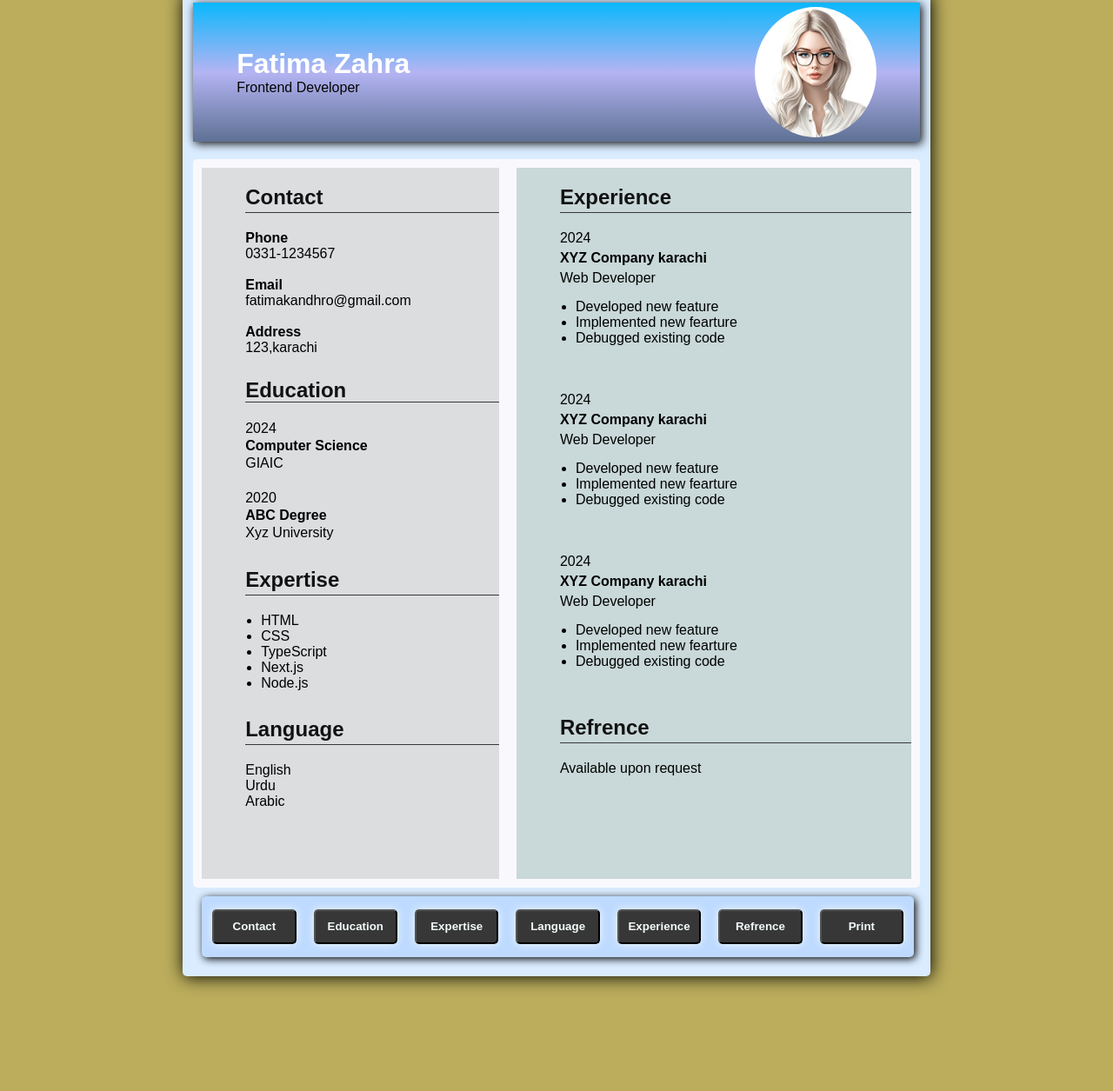
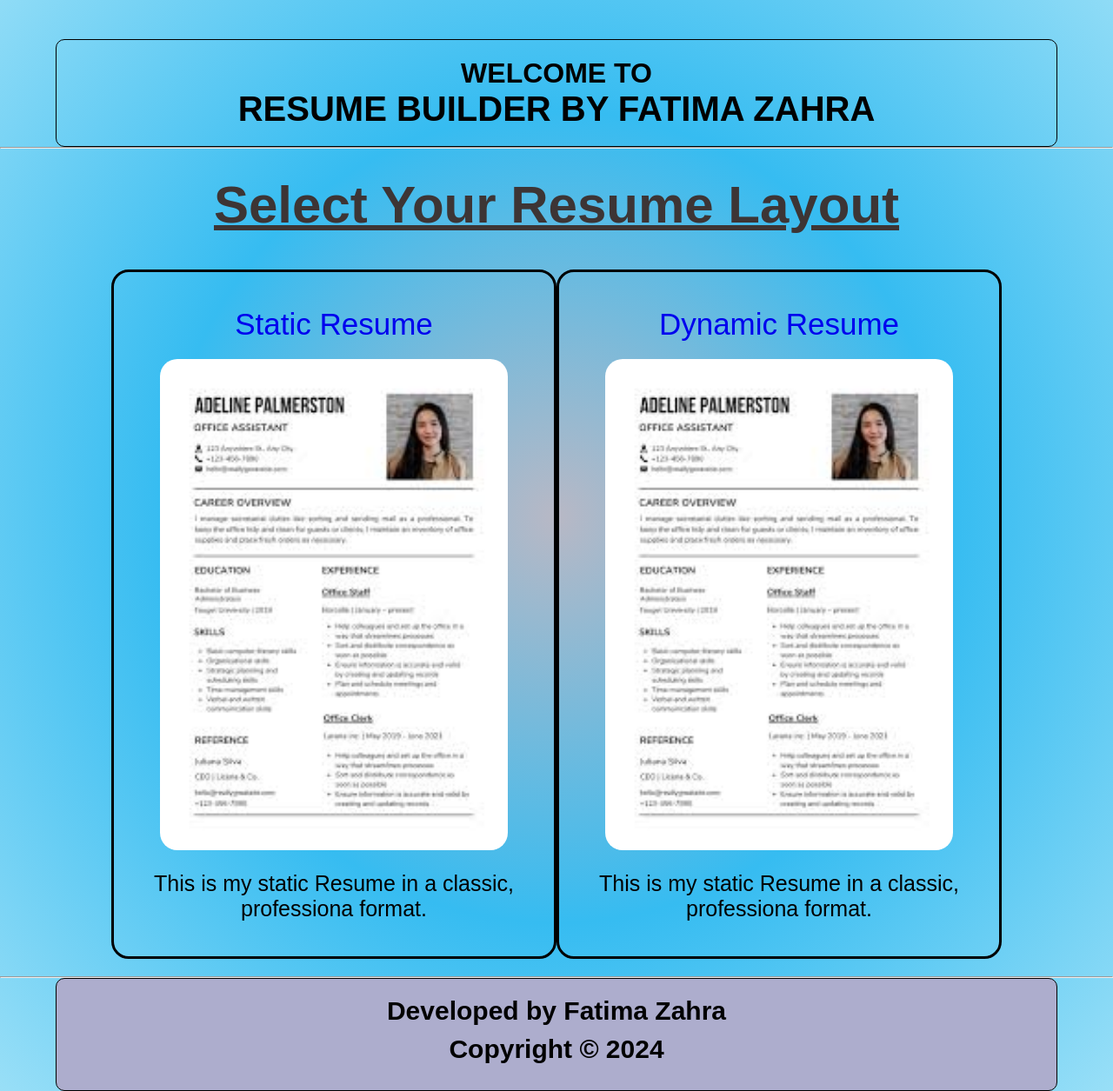
Before and after one commit to fatima-zahra-github-account/my-hacakathon-MLS-1-2, a plain HTML site: page index.html in a window 1280 px wide. Shown: the part 65-1320 px from the top of the page at 87% size. Before the commit the page ends 1244 px from the top, so only its background shows below. Drawn offline with Linux system fonts and the light colour scheme.

Commit message:
Add files via upload

```diff
--- /dev/null
+++ b/index.css
@@ -0,0 +1,134 @@
+*{
+    margin: 0;
+    padding: 0;
+     box-sizing: border-box;
+    font-family: Arial, Helvetica, sans-serif;
+
+}
+body{
+    display: flex;
+    flex-direction: column;
+    justify-content: center;
+    text-align: center;
+    padding-top: 80px;
+    background-image:repeating-radial-gradient(rgb(184, 184, 197),rgb(54, 188, 241),rgb(153, 223, 247));
+}
+
+.headingstyle{
+    width: 90%;
+    border: 1px solid;
+    border-radius: 10px;
+    text-align: center;
+    margin-top: 60px;
+    padding: 20px;
+    margin: auto
+
+}
+.myHeader{
+   font-size:60px ;
+   margin-bottom: 20px;
+   text-decoration: underline;
+   color: rgb(61, 53, 53);
+
+
+}
+.mt30{
+    margin-top: 30px;
+}
+.mb{
+    margin-bottom:40px ;
+
+}
+.mb20{
+    margin-bottom:20px ;
+}
+
+#header h2{
+    font-size: 40px;
+
+
+}
+
+#header:hover{
+    width: 100%;
+    background-color: rgb(144, 156, 248);
+    border: none;
+    color: aliceblue;
+
+}
+#main{
+    margin-top: 20px;
+    margin-left: 5%;
+    margin-right: 5%;
+    text-align: center;
+    display: flex;
+    justify-content: space-between;
+
+    align-items: center;
+    padding-left:5% ;
+    padding-right:5% ;
+
+}
+.p40{
+    padding: 40px;
+
+}
+
+.round{
+    border-radius: 50px;
+
+}
+
+.anchor{
+    display: block;
+    font-size: 35px;
+    text-decoration:none ;
+    margin-bottom:20px ;
+
+}
+.img{
+    width: 400px;
+    border-radius: 20px;
+}
+.para{
+    font-size: 25px;
+    margin-top: 20px;
+}
+
+.zoom{
+    transform: scale(1);
+    transition: transform 0.5s;
+}
+
+.zoom:hover{
+    transform: scale(1.01);
+}
+.border{
+    border: 3px solid black;
+    border-radius: 20px;
+    margin-bottom: 20px;
+
+}
+
+footer{
+    background-color: rgb(173, 173, 205);
+
+
+}
+
+footer p{
+    font-size: 30px;
+    margin-top:10 ;
+    margin-bottom: 10px;
+    font-weight: 600;
+
+}
+
+footer:hover{
+    width: 100%;
+    background-color: rgb(6, 6, 6);
+    color: azure;
+    transform: scale(1.01);
+    transition: 0.5s;
+
+}
--- a/index.html
+++ b/index.html
@@ -1,145 +1,46 @@
 <!DOCTYPE html>
 <html lang="en">
-
 <head>
     <meta charset="UTF-8">
     <meta name="viewport" content="width=device-width, initial-scale=1.0">
     <title>Document</title>
-    <link rel="stylesheet" href="style.css">
+    <link rel="stylesheet" href="index.css">
 </head>
+<body>
 
-<body style="background-color: rgb(187, 173, 92);">
-    <div class="resumeDiv" style="background-color: rgb(218, 236, 255);">
-        <header>
-            <div>
-                <h1 class="white">Fatima Zahra</h1>
-                <p class="whit">Frontend Developer</p>
-            </div>
-            <img src="profilepic.jpg" alt="">
-        </header>
-        <div class="content">
-            <aside>
-                <section id="contact" class="contact">
-                    <h2>Contact</h2>
-                    <p><strong>Phone</strong></p>
-                    <p>0331-1234567</p>
-                    <br>
-                    <p><strong>Email</strong></p>
-                    <p>fatimakandhro@gmail.com</p>
-                    <br>
-                    <p><strong>Address</strong></p>
-                    <p>123,karachi</p>
+                 <!-- *************** Header  **************** -->
+     <header id="header" class="mt30 headingstyle">
+        <h1>WELCOME TO </h1>
+        <h2>RESUME BUILDER BY FATIMA ZAHRA</h2>
+    </header>
+    <!-- Headding -->
+    <div> <hr>
+        <h1 class="myHeader mt30">Select Your Resume Layout</h1>
+    </div>
+<!--** Main ******************** -->
+     <main id="main">
 
-                </section>
+<!--** Div 01 ******* -->
 
-                <section id="education" class="education">
-                    <h2>Education</h2>
-                    <p>2024</p>
-                    <p><strong>Computer Science</strong></p>
-                    <p>GIAIC</p>
-                    <br>
-                    <p>2020</p>
-                    <p><strong>ABC Degree</strong></p>
-                    <p>Xyz University</p>
+   <div class="p40 round zoom border">
+    <a class="anchor" href="#">Static Resume</a>
+    <img class="img" src="resume.jpeg" alt="atatic resume">
+    <p class="para">This is my static Resume in a classic,
+        professiona format.</p>
+    </div>
+   <!--** Div 02 ********** -->
+    <div class="p40 round zoom border" >
+        <a class="anchor" href="#">Dynamic Resume</a>
+        <img class="img" src="resume.jpeg" alt="atatic resume">
+        <p class="para">This is my static Resume in a classic,
+            professiona format.</p>
+        </div>
+</main> <hr>
+ <!--=== Footer ============= -->
+ <footer class="mt40 headingstyle mb40">
+    <p>Developed by Fatima Zahra</p>
+    <p>Copyright &copy; 2024</p>
+</footer>
 
-                </section>
-
-                <section id="expertise" class="skill">
-                    <h2>Expertise</h2>
-                    <ul>
-                        <li>HTML</li>
-                        <li>CSS</li>
-                        <li>TypeScript</li>
-                        <li>Next.js</li>
-                        <li>Node.js</li>
-                    </ul>
-                </section>
-
-                <section id="language" class="language">
-                    <h2>Language</h2>
-                    <p>English</p>
-                    <p>Urdu</p>
-                    <p>Arabic</p>
-                 </section>
-            </aside>
-
-            <main class="main-content">
-                <section id="experience" class="experience">
-                    <h2>Experience</h2>
-                    <div class="experience-items">
-                        <p>2024</p>
-                        <p><strong>XYZ Company karachi</strong></p>
-                        <p>Web Developer</p>
-
-                        <ul>
-                            <li>Developed new feature</li>
-                            <li>Implemented new fearture</li>
-                            <li>Debugged existing code</li>
-                        </ul>
-
-
-                    </div>
-                    <div class="experience-items">
-
-
-                        <p>2024</p>
-                        <p><strong>XYZ Company karachi</strong></p>
-                        <p>Web Developer</p>
-
-                        <ul>
-                            <li>Developed new feature</li>
-                            <li>Implemented new fearture</li>
-                            <li>Debugged existing code</li>
-                        </ul>
-
-
-                    </div>
-                    <!--  -->
-
-                    <div class="experience-items">
-
-
-                        <p>2024</p>
-                        <p><strong>XYZ Company karachi</strong></p>
-                        <p>Web Developer</p>
-
-                        <ul>
-                            <li>Developed new feature</li>
-                            <li>Implemented new fearture</li>
-                            <li>Debugged existing code</li>
-                        </ul>
-                    </div>
-
-                <!--  -->
-
-
-                </section>
-
-                <section id="ref" class="refrence">
-                    <h2>Refrence</h2>
-                    <p>Available upon request</p>
-
-                </section>
-
-            </main>
-
-
-        </div>
-        <div class="btnDiv">
-
-            <button id="con_btn" class="btn">Contact</button>
-            <button id="edu_btn" class="btn">Education</button>
-            <button id="exper_btn" class="btn">Expertise</button>
-            <button id="lang_btn" class="btn">Language</button>
-            <button id="exp_btn" class="btn">Experience</button>
-            <button id="ref_btn" class="btn">Refrence</button>
-            <button id="print_btn" class="btn">Print</button>
-
-        </div>
-
-    </div>
-
-   </body>
-   <script src = "script.js"></script>
-
+    </body>
 </html>
```
Also changed, not shown: profile1pic.avif (added), resume.jpeg (added).
